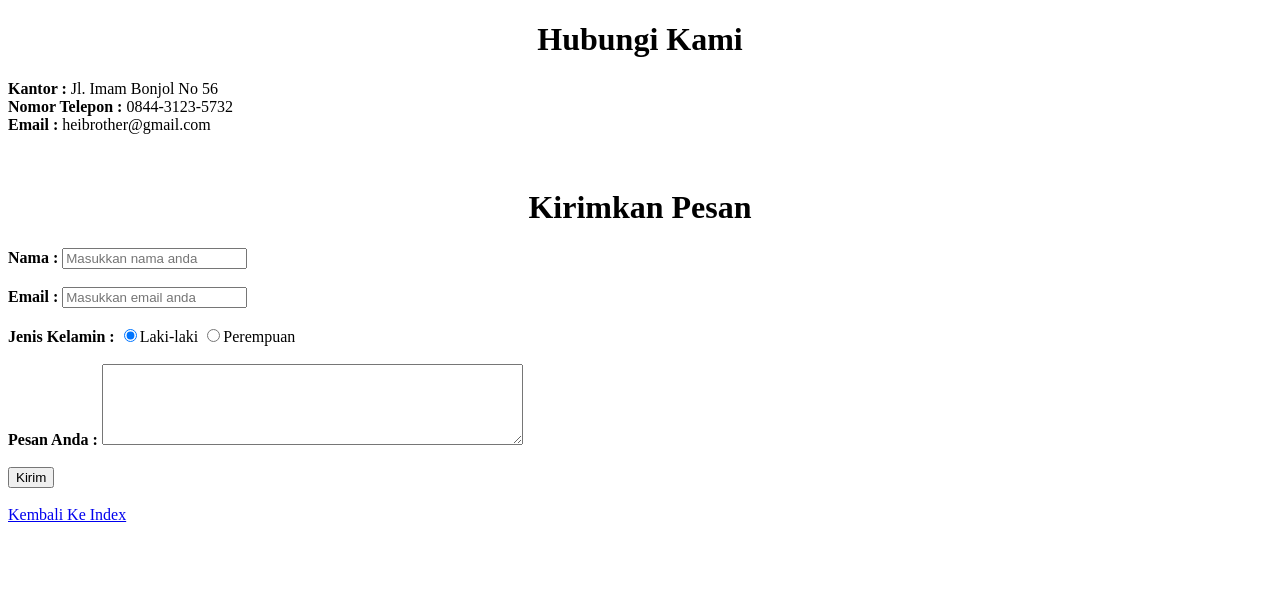
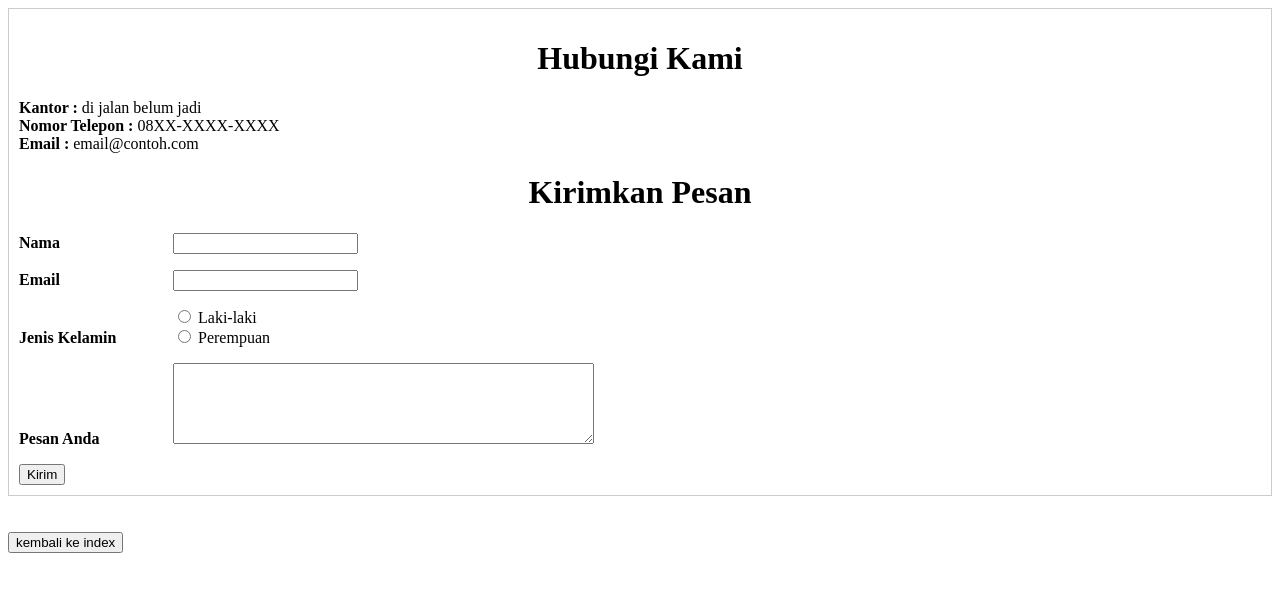
Before and after one commit to husinassegaff/sanbercode-reactjs-batch18-part1, a plain HTML site: page Tugas-2/contact.html in a window 1280 px wide. Drawn offline with Linux system fonts and the light colour scheme.

Commit message:
update tugas2

```diff
--- a/Tugas-2/contact.html
+++ b/Tugas-2/contact.html
@@ -1,35 +1,59 @@
-<!DOCTYPE html>
 <html>
-    <head>
-        <title>Contact</title>
-    </head>
+<header>
+  <title>contact</title>
+</header>
+<body>
+  <div style="padding: 10px; border: 1px solid #ccc">
+    <h1 style="text-align:center">Hubungi Kami</h1>
+      <strong>Kantor :</strong>
+      di jalan belum jadi
+      <br/>
+      <strong>Nomor Telepon :</strong>
+      08XX-XXXX-XXXX
+      <br/>
+      <strong>Email :</strong>
+      email@contoh.com
+    <h1 style="text-align:center">Kirimkan Pesan</h1>
+    <div>
+      <div style="display: block; margin-bottom: 1em;">
+        <div style="display: inline-block; width: 150px; font-weight: bold; font-size: 16px;">
+          Nama
+        </div>
 
-    <body class="body">
-        <h1><center>Hubungi Kami</center></h1>
-        <div><p><b>Kantor :</b> Jl. Imam Bonjol No 56<br>
-            <b>Nomor Telepon :</b> 0844-3123-5732<br>
-            <b>Email :</b> heibrother@gmail.com<br>
-        </p></div><br>
-
-        <h1><center>Kirimkan Pesan</center></h1>
-
-        <form>
-            <label for="nama_user"><b>Nama :</b></label>
-            <input type="text" placeholder="Masukkan nama anda" id="nama_user"><br><br>
-
-            <label for="email_user"><b>Email :</b></label>
-            <input type="text" placeholder="Masukkan email anda" id="email_user"><br><br>
-
-            <label><b>Jenis Kelamin :</b></label>
-            <input type="radio" name="gender" value="0" checked>Laki-laki
-            <input type="radio" name="gender" value="1">Perempuan<br><br>
-
-            <label><b>Pesan Anda :</b></label>
-            <textarea cols="50" rows="5"></textarea><br><br>
-
-            <input type="submit" value="Kirim">
-        </form><br>
-
-        <a href="index.html">Kembali Ke Index</a>
-    </body>
+        <input style="display: inline-block;" type="text" name="name">
+      </div>
+      <div style="display: block; margin-bottom: 1em;">
+        <div style="display: inline-block; width: 150px; font-weight: bold; font-size: 16px;">
+          Email
+        </div>
+        <input style="display: inline-block;" type="text" name="name">
+      </div>
+      <div style="display: block; margin-bottom: 1em;">
+        <div style="display: inline-block; width: 150px; font-weight: bold; font-size: 16px;">
+          Jenis Kelamin
+        </div>
+        <div style="display: inline-block;">
+          <input type="radio" id="male" name="gender" value="male">
+          <label for="male">Laki-laki</label><br>
+          <input type="radio" id="female" name="gender" value="female">
+          <label for="female">Perempuan</label><br>
+        </div>
+      </div>
+      <div style="display: block; margin-bottom: 1em;">
+        <div style="display: inline-block; width: 150px; font-weight: bold; font-size: 16px;">
+          Pesan Anda
+        </div>
+        <textarea cols="50" rows="5"></textarea>
+      </div>
+      <button>
+        <a href="index.html" style="text-decoration: none; color: black;">Kirim</a>
+      </button>
+    </div>
+  </div>
+  <br/>
+  <br/>
+  <a href="index.html">
+    <button>kembali ke index</button>
+  </a>
+</body>
 </html>
```
Also changed, not shown: Tugas-2/about.html (+20 -18 lines), Tugas-2/index.html (+31 -41 lines).
